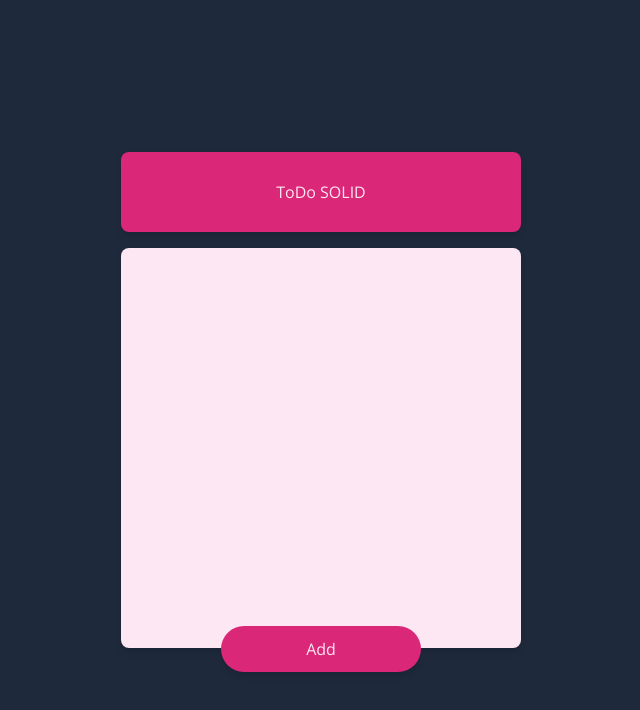
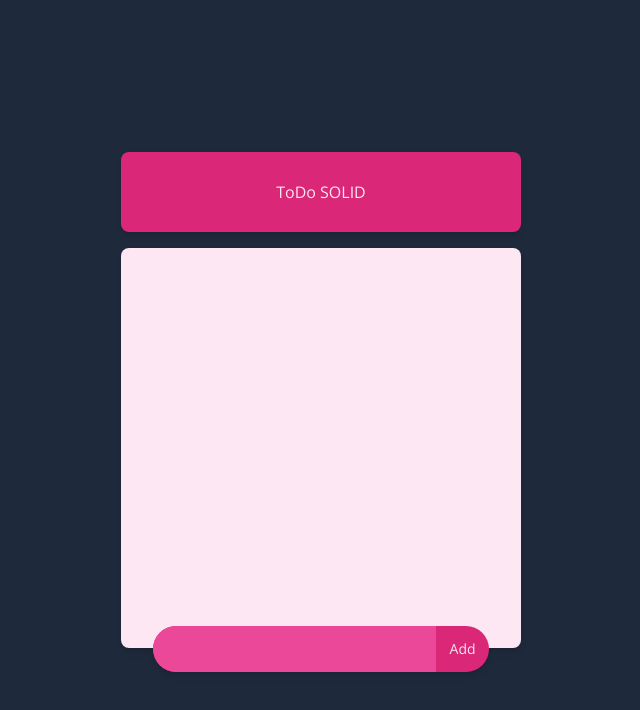
Before and after one commit to Dougmarcolino/todo-list-solid, a React (Vite) app: page /todo in a window 1280 px wide. Shown: the top 710 px of the page, without its empty margins (319-959 px from the left). Built offline with nearby package versions, Linux system fonts and the light colour scheme.

Commit message:
creating checkbox and input components

```diff
--- a/src/components/ButtonInput/ButtonInput.tsx
+++ b/src/components/ButtonInput/ButtonInput.tsx
@@ -1,7 +1,11 @@
 export const ButtonInput = ({ label }: { label: string }) => {
   return (
-    <button className="bg-pink-600 h-[46px] w-[200px] text-pink-100 rounded-3xl">
-      {label}
-    </button>
+    <div className="bg-pink-600 h-[46px] w-[336px] text-pink-100 rounded-3xl flex items-center text-sm">
+      <input
+        type="text"
+        className="w-full h-full bg-pink-500 text-pink-100 px-4 py-2 rounded-s-3xl text-sm font-thin"
+      />
+      <button className="w-16 text-sm h-full font-thin">{label}</button>
+    </div>
   );
 };
--- /dev/null
+++ b/src/components/Checkbox/Checkbox.tsx
@@ -0,0 +1,27 @@
+type ICheckbox = {
+  checked?: boolean;
+  id: string;
+  label: string;
+};
+
+export const Checkbox = ({ checked, id, label }: ICheckbox) => {
+  return (
+    <div className="flex justify-center items-center">
+      <input
+        checked={checked}
+        type="checkbox"
+        id={id}
+        className="
+  appearance-none w-4 h-4 border-2 border-pink-600 rounded-full bg-white checked:bg-pink-600 cursor-pointer"
+      />
+      <label
+        className={`font-thin cursor-pointer pl-2 text-pink-600 ${
+          checked ? "line-through" : ""
+        }`}
+        htmlFor={id}
+      >
+        {label}
+      </label>
+    </div>
+  );
+};
--- /dev/null
+++ b/src/components/index.tsx
@@ -0,0 +1,2 @@
+export { Checkbox } from "./Checkbox/Checkbox";
+export { ButtonInput } from "./ButtonInput/ButtonInput";
```
